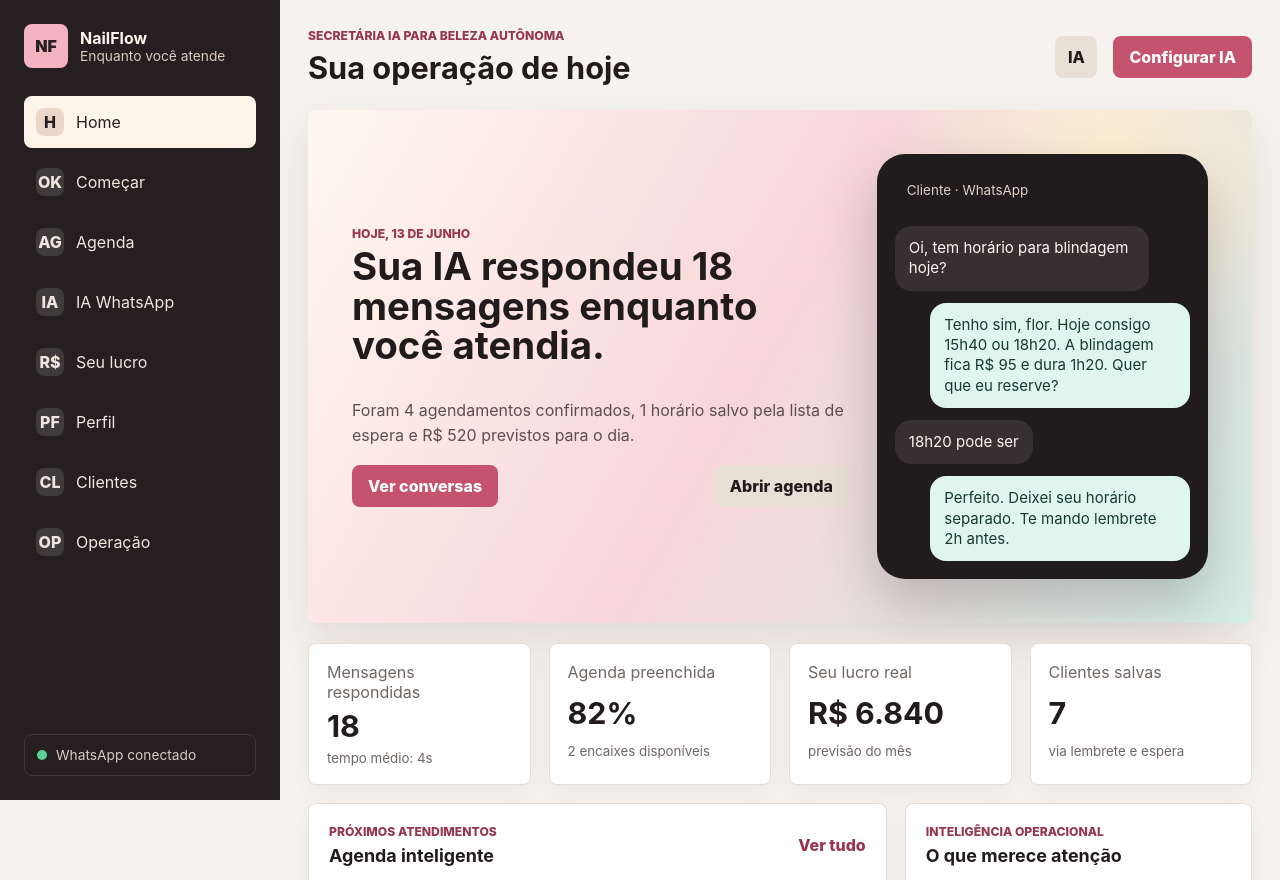
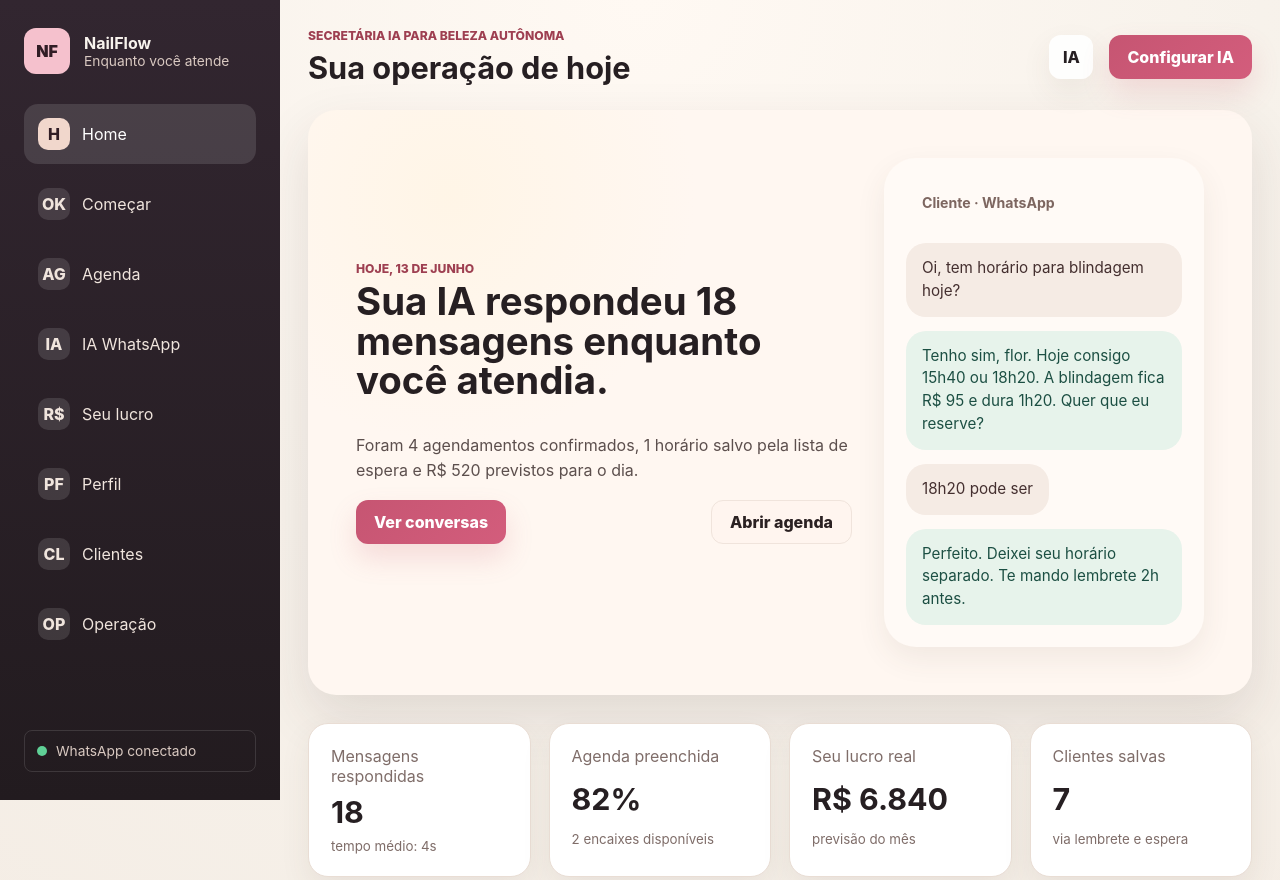
Before and after one commit to kominorenan/nailflow, a website: page index.html in a window 1280 px wide. Shown: the top 880 px of the page. Drawn offline with Linux system fonts and the light colour scheme.

Commit message:
Aprimorar visual do site NailFlow

```diff
--- a/styles.css
+++ b/styles.css
@@ -1,18 +1,20 @@
 :root {
   color-scheme: light;
-  --bg: #f6f3ee;
-  --surface: #fffaf4;
-  --surface-strong: #ffffff;
-  --ink: #211b1c;
-  --muted: #6f6764;
-  --line: #e6ddd4;
-  --rose: #c6536d;
-  --rose-dark: #98364e;
-  --teal: #127c75;
-  --gold: #bd842f;
-  --blue: #365f9f;
-  --green: #29745f;
-  --shadow: 0 18px 45px rgba(62, 39, 35, 0.12);
+  --bg: #f7f4ef;
+  --surface: #ffffff;
+  --surface-soft: #fbf4ec;
+  --surface-strong: #fffdf8;
+  --ink: #261f22;
+  --muted: #7f6d69;
+  --line: #e9ddd4;
+  --rose: #c65572;
+  --rose-dark: #9e3f51;
+  --teal: #1c7d72;
+  --gold: #b38634;
+  --blue: #3f5e96;
+  --green: #2f7e60;
+  --shadow: 0 22px 54px rgba(63, 43, 39, 0.12);
+  --surface-shadow: 0 12px 30px rgba(80, 60, 54, 0.08);
   font-family: Inter, ui-sans-serif, system-ui, -apple-system, BlinkMacSystemFont, "Segoe UI", sans-serif;
 }
 
@@ -22,7 +24,8 @@
 
 body {
   margin: 0;
-  background: var(--bg);
+  min-height: 100vh;
+  background: radial-gradient(circle at top, #fff9f3 0%, #f7f2eb 40%, #f2e9e0 100%);
   color: var(--ink);
 }
 
@@ -42,12 +45,12 @@ button {
 }
 
 .sidebar {
-  background: #251f21;
-  color: #fff8f2;
-  padding: 24px;
+  background: linear-gradient(180deg, #322630 0%, #221b1f 100%);
+  color: #f8f3ed;
+  padding: 28px 24px;
   display: flex;
   flex-direction: column;
-  gap: 28px;
+  gap: 30px;
   position: sticky;
   top: 0;
   height: 100vh;
@@ -55,18 +58,18 @@ button {
 
 .brand {
   display: flex;
-  gap: 12px;
+  gap: 14px;
   align-items: center;
 }
 
 .brand-mark {
-  width: 44px;
-  height: 44px;
+  width: 46px;
+  height: 46px;
   display: grid;
   place-items: center;
-  border-radius: 8px;
-  background: #f3b3c1;
-  color: #251f21;
+  border-radius: 12px;
+  background: #f5c1cd;
+  color: #311d25;
   font-weight: 900;
 }
 
@@ -83,41 +86,43 @@ button {
 
 .nav-list {
   display: grid;
-  gap: 8px;
+  gap: 10px;
 }
 
 .nav-item {
   width: 100%;
   border: 0;
-  border-radius: 8px;
-  padding: 12px;
+  border-radius: 14px;
+  padding: 14px;
   background: transparent;
-  color: #efe6df;
+  color: #f0e5dd;
   display: flex;
   align-items: center;
   gap: 12px;
   text-align: left;
+  transition: background 0.2s ease, color 0.2s ease;
 }
 
 .nav-item:hover,
 .nav-item.active {
-  background: #fff4ea;
-  color: #251f21;
+  background: rgba(255, 255, 255, 0.12);
+  color: #fff;
 }
 
 .icon {
-  width: 28px;
-  height: 28px;
+  width: 32px;
+  height: 32px;
   display: grid;
   place-items: center;
-  border-radius: 8px;
+  border-radius: 10px;
   background: rgba(255, 255, 255, 0.12);
   font-weight: 800;
 }
 
 .nav-item.active .icon,
 .nav-item:hover .icon {
-  background: #ead7c9;
+  background: #f1d7cc;
+  color: #311d25;
 }
 
 .sidebar-footer {
@@ -195,24 +200,26 @@ h3 {
 .text-button,
 .icon-button {
   border: 0;
-  border-radius: 8px;
-  min-height: 42px;
-  padding: 0 16px;
+  border-radius: 12px;
+  min-height: 44px;
+  padding: 0 18px;
   font-weight: 800;
 }
 
 .primary-button {
   color: #fff;
-  background: var(--rose);
+  background: linear-gradient(135deg, var(--rose), #d35d7c);
+  box-shadow: 0 14px 28px rgba(198, 92, 113, 0.18);
 }
 
 .primary-button:hover {
-  background: var(--rose-dark);
+  background: #b84d68;
 }
 
 .secondary-button {
-  color: var(--ink);
-  background: #eadfd4;
+  color: #2b2122;
+  background: #fff5ef;
+  border: 1px solid #f0e4dc;
 }
 
 .text-button {
@@ -222,10 +229,11 @@ h3 {
 }
 
 .icon-button {
-  width: 42px;
+  width: 44px;
   padding: 0;
   color: var(--ink);
-  background: #eadfd4;
+  background: rgba(255, 255, 255, 0.9);
+  box-shadow: var(--surface-shadow);
 }
 
 .view {
@@ -237,18 +245,16 @@ h3 {
 }
 
 .hero-panel {
-  min-height: 380px;
-  border-radius: 8px;
-  padding: clamp(22px, 4vw, 44px);
-  background:
-    radial-gradient(circle at 85% 12%, rgba(255, 242, 210, 0.96), transparent 24%),
-    linear-gradient(120deg, #fff8ef 0%, #f8d6da 48%, #d4eee6 100%);
+  min-height: 400px;
+  border-radius: 28px;
+  padding: clamp(28px, 4vw, 48px);
+  background: radial-gradient(circle at 15% 15%, rgba(255, 245, 230, 0.95), transparent 26%), #fff7f1;
   box-shadow: var(--shadow);
   display: grid;
-  grid-template-columns: minmax(0, 1.2fr) minmax(300px, 0.8fr);
-  gap: 28px;
+  grid-template-columns: minmax(0, 1.25fr) minmax(320px, 0.75fr);
+  gap: 32px;
   align-items: center;
-  margin-bottom: 20px;
+  margin-bottom: 28px;
 }
 
 .hero-copy p:not(.eyebrow) {
@@ -258,43 +264,44 @@ h3 {
 }
 
 .phone-preview {
-  background: #201b1d;
-  color: #fef8f1;
-  border-radius: 28px;
-  padding: 18px;
-  min-height: 320px;
-  box-shadow: 0 24px 55px rgba(32, 27, 29, 0.24);
+  background: #fffaf6;
+  color: #322426;
+  border-radius: 32px;
+  padding: 22px;
+  min-height: 340px;
+  box-shadow: var(--surface-shadow);
   display: grid;
   align-content: start;
-  gap: 12px;
-  max-width: 380px;
+  gap: 14px;
+  max-width: 420px;
   justify-self: end;
 }
 
 .phone-header {
-  padding: 10px 12px 16px;
-  color: #dfd1ca;
-  font-size: 0.84rem;
+  padding: 14px 16px 18px;
+  color: #7d6660;
+  font-size: 0.88rem;
+  font-weight: 700;
 }
 
 .bubble {
-  padding: 12px 14px;
-  border-radius: 16px;
-  line-height: 1.35;
-  font-size: 0.94rem;
+  padding: 14px 16px;
+  border-radius: 20px;
+  line-height: 1.5;
+  font-size: 0.95rem;
+  max-width: 100%;
 }
 
 .incoming {
-  background: #363033;
+  background: #f5ebe4;
+  color: #442f2f;
   justify-self: start;
-  max-width: 86%;
 }
 
 .outgoing {
-  background: #dff6ee;
-  color: #163a34;
+  background: #e7f3eb;
+  color: #1c4f43;
   justify-self: end;
-  max-width: 88%;
 }
 
 .metric-grid,
@@ -314,16 +321,16 @@ h3 {
 .metric-card,
 .panel,
 .public-profile {
-  background: var(--surface-strong);
+  background: var(--surface);
   border: 1px solid var(--line);
-  border-radius: 8px;
-  box-shadow: 0 8px 22px rgba(69, 48, 45, 0.06);
+  border-radius: 20px;
+  box-shadow: var(--surface-shadow);
 }
 
 .metric-card {
-  padding: 18px;
+  padding: 22px;
   display: grid;
-  gap: 6px;
+  gap: 8px;
 }
 
 .metric-card span,
@@ -350,7 +357,7 @@ h3 {
 }
 
 .panel {
-  padding: 20px;
+  padding: 24px;
 }
 
 .timeline,
@@ -381,8 +388,8 @@ h3 {
 
 .timeline-item {
   display: grid;
-  grid-template-columns: 82px minmax(0, 1fr) auto;
-  gap: 12px;
+  grid-template-columns: 96px minmax(0, 1fr) auto;
+  gap: 14px;
   align-items: center;
 }
 
```
